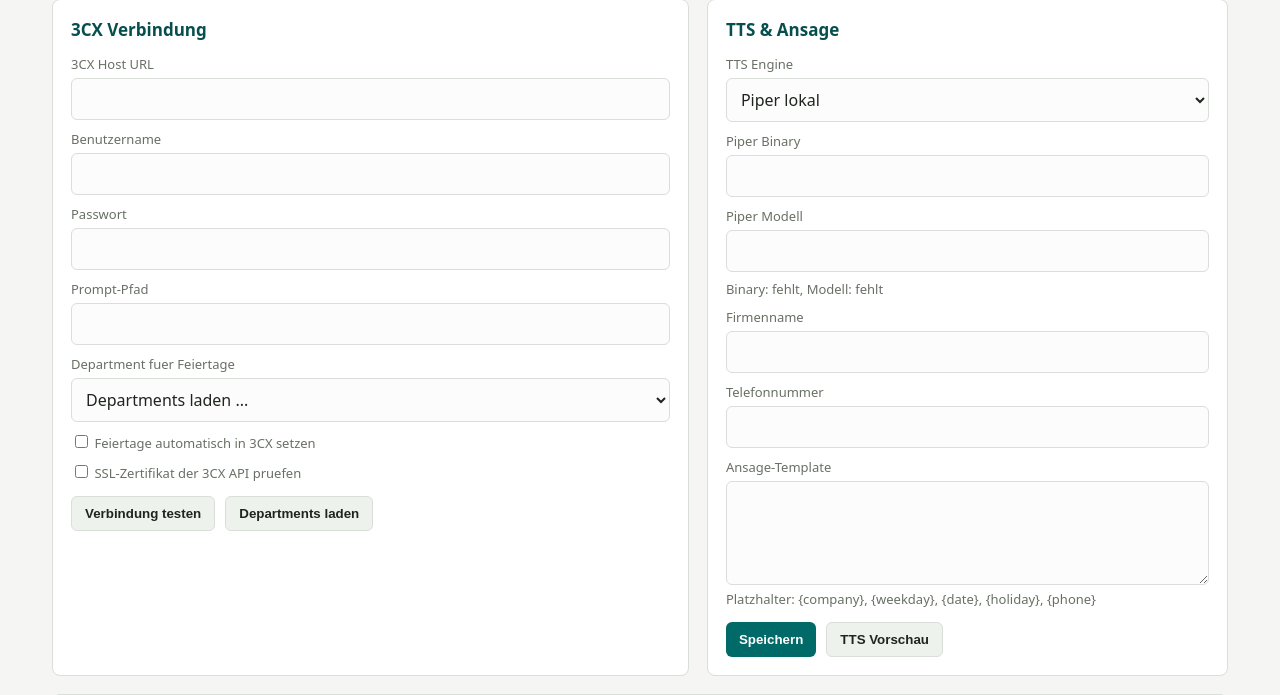
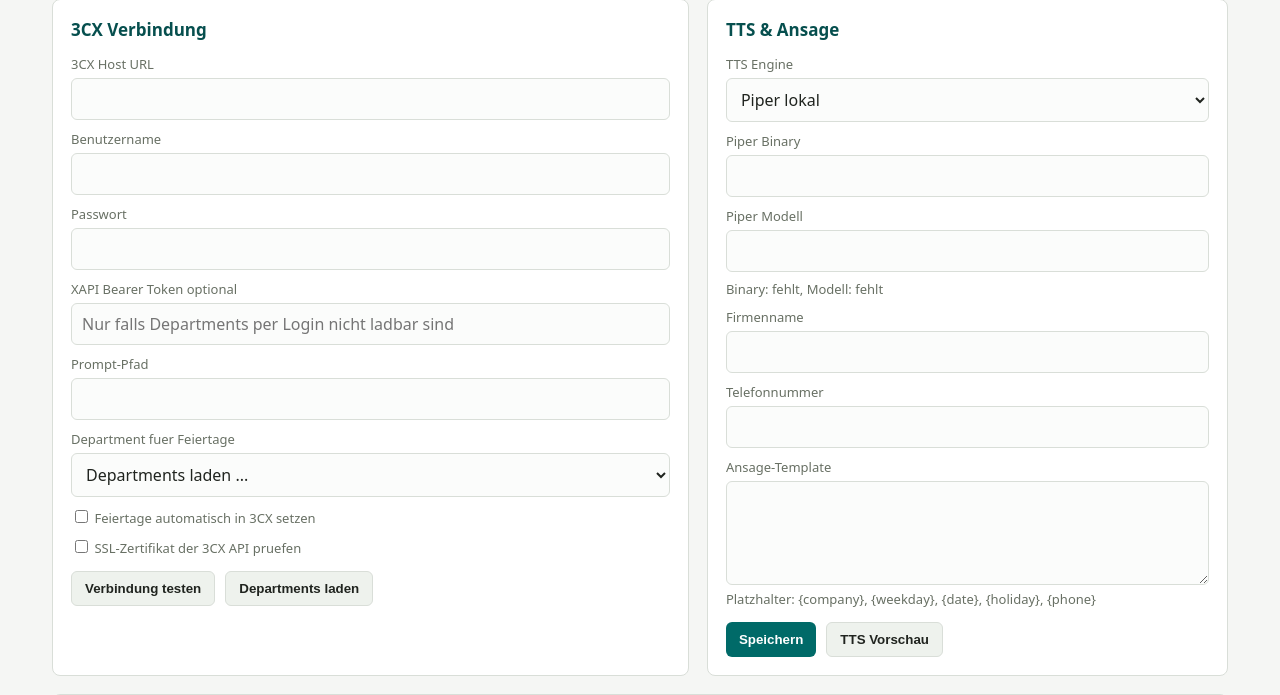
Before and after one commit to stevenrey/3CXHoliday, a FastAPI app: template templates/index.html in a window 1280 px wide. Shown: the part 379-1074 px from the top of the page. Run offline with FastAPI, Linux system fonts and the light colour scheme; the template is opened without the code that fills it, so the values that code supplies are empty; parts of the project's set-up code (start-up, migrations or seed data) failed here and were passed over.

Commit message:
Add XAPI token fallback for departments

```diff
--- a/config.py
+++ b/config.py
@@ -10,6 +10,7 @@ DEFAULTS = {
     "cx_password": "",
     "cx_department_id": "",
     "cx_department_name": "",
+    "cx_xapi_token": "",
     "region": "CH-ZH",
     "prompt_path": "/var/lib/3cxpbx/Instance1/Data/Ivr/Prompts",
     "tts_engine": "piper",
--- a/main.py
+++ b/main.py
@@ -43,6 +43,7 @@ class ConfigModel(BaseModel):
     cx_password: str = ""
     cx_department_id: str = ""
     cx_department_name: str = ""
+    cx_xapi_token: str = ""
     region: str = "CH-ZH"
     prompt_path: str = "/var/lib/3cxpbx/Instance1/Data/Ivr/Prompts"
     tts_engine: str = "piper"
@@ -76,6 +77,8 @@ def safe_config(config: dict) -> dict:
     for key in ("cx_password", "google_api_key"):
         if masked.get(key):
             masked[key] = "***"
+    if masked.get("cx_xapi_token"):
+        masked["cx_xapi_token"] = "***"
     return masked
 
 
@@ -102,6 +105,7 @@ def run_sync(config: dict, year: int, dry_run: bool) -> None:
             config.get("cx_username", ""),
             config.get("cx_password", ""),
             config.get("verify_ssl", False),
+            config.get("cx_xapi_token", ""),
         )
 
     ok_count = 0
@@ -187,6 +191,8 @@ async def api_save_config(payload: ConfigModel):
         data["cx_password"] = existing.get("cx_password", "")
     if data.get("google_api_key") == "***":
         data["google_api_key"] = existing.get("google_api_key", "")
+    if data.get("cx_xapi_token") == "***":
+        data["cx_xapi_token"] = existing.get("cx_xapi_token", "")
     return safe_config(save_config(data))
 
 
@@ -199,6 +205,7 @@ async def api_test_connection():
             config.get("cx_username", ""),
             config.get("cx_password", ""),
             config.get("verify_ssl", False),
+            config.get("cx_xapi_token", ""),
         )
         result = api.test_connection()
         return {"status": "ok", "connected": True, **result}
@@ -222,6 +229,7 @@ async def api_departments():
             config.get("cx_username", ""),
             config.get("cx_password", ""),
             config.get("verify_ssl", False),
+            config.get("cx_xapi_token", ""),
         )
         departments = api.get_departments()
         return {"departments": departments, "count": len(departments)}
--- a/templates/index.html
+++ b/templates/index.html
@@ -108,6 +108,8 @@
         <input id="cx_username" value="{{ config.cx_username }}">
         <label for="cx_password">Passwort</label>
         <input id="cx_password" type="password" value="{{ config.cx_password }}">
+        <label for="cx_xapi_token">XAPI Bearer Token optional</label>
+        <input id="cx_xapi_token" type="password" value="{{ config.cx_xapi_token }}" placeholder="Nur falls Departments per Login nicht ladbar sind">
         <label for="prompt_path">Prompt-Pfad</label>
         <input id="prompt_path" value="{{ config.prompt_path }}">
         <label for="cx_department_id">Department fuer Feiertage</label>
@@ -198,6 +200,7 @@
         cx_host: qs("cx_host").value,
         cx_username: qs("cx_username").value,
         cx_password: qs("cx_password").value,
+        cx_xapi_token: qs("cx_xapi_token").value,
         cx_department_id: qs("cx_department_id").value,
         cx_department_name: qs("cx_department_id").selectedOptions[0]?.textContent || "",
         region: qs("region").value,
```
Also changed, not shown: cx_api.py (+9 -4 lines).
